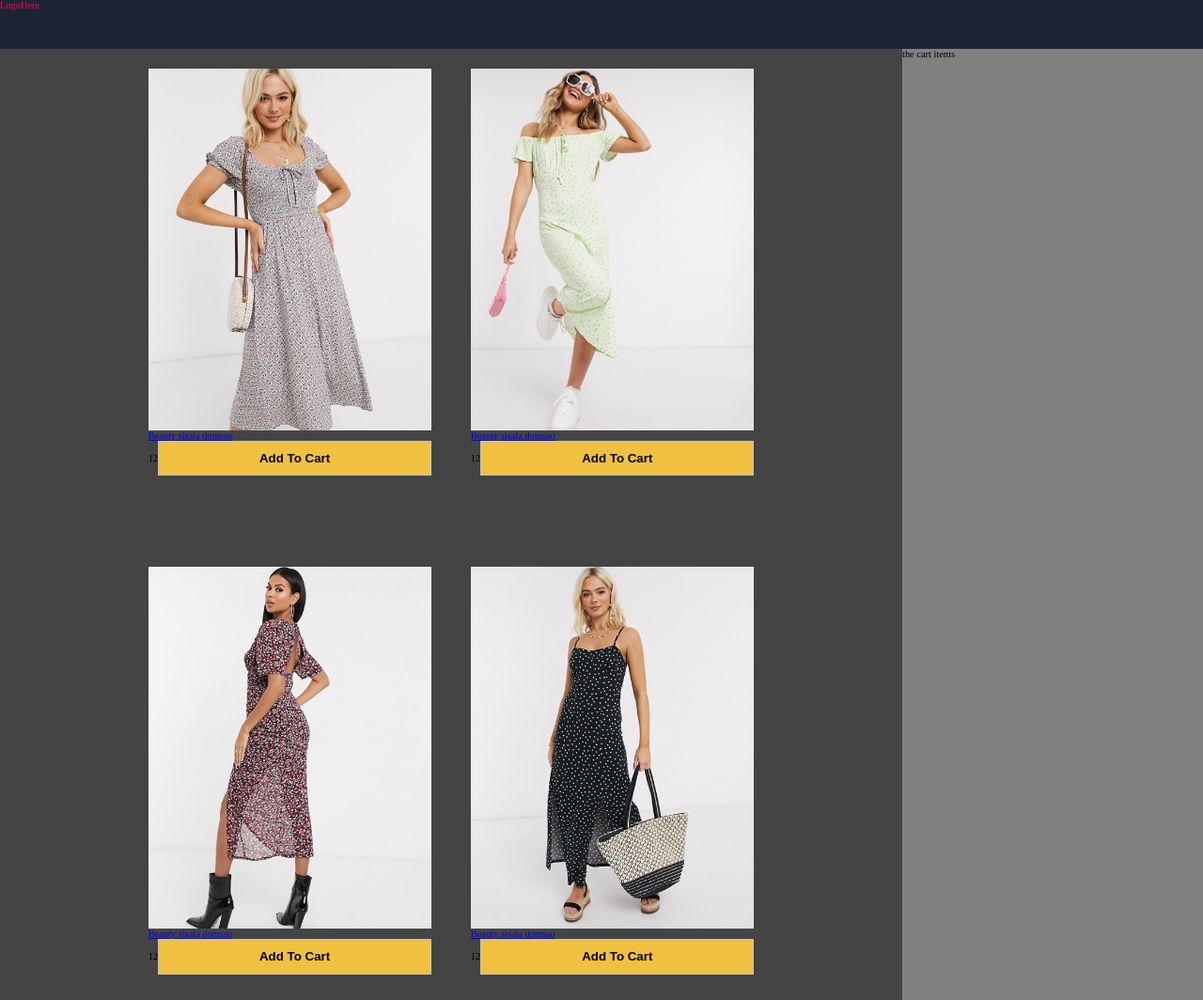
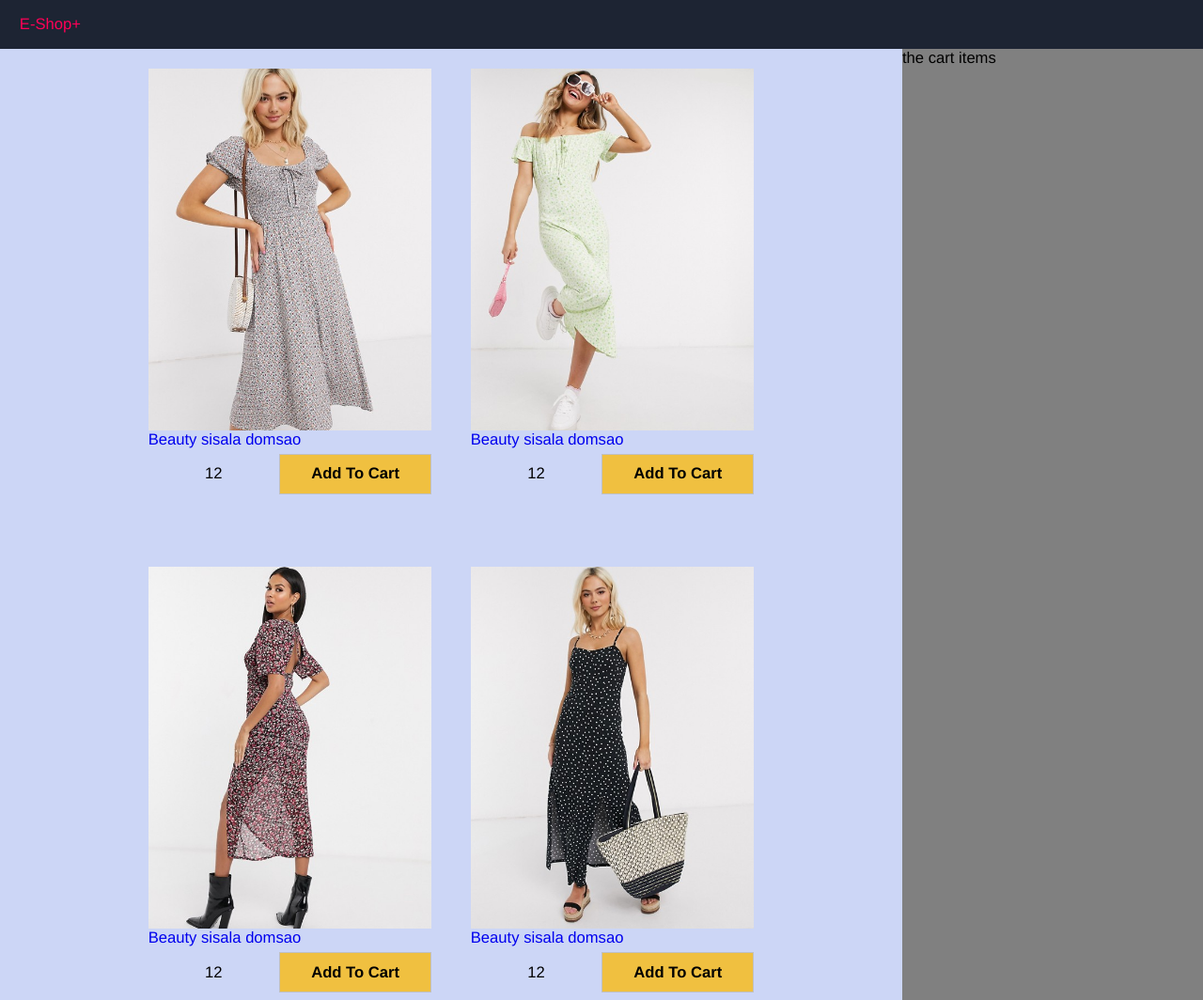
Before and after one commit to Saalu/E-Shop_basics, a plain HTML site: page index.html in a window 1280 px wide. Shown: the top 1064 px of the page at 94% size. Drawn offline with Linux system fonts and the light colour scheme.

Commit message:
add designs

```diff
--- a/css/style.css
+++ b/css/style.css
@@ -6,6 +6,15 @@ html {
 body {
 	height: 100vh;
 	margin: 0;
+}
+
+body,
+input,
+select,
+button,
+textarea {
+	font-size: 1.6rem;
+	font-family: Helvetica, Arial, sans-serif;
 }
 
 .grid-container {
@@ -19,6 +28,12 @@ body {
 header {
 	grid-area: header;
 	background: #1d2433;
+	display: flex;
+	align-items: center;
+}
+header .logo a {
+	padding: 2rem;
+	text-decoration: none;
 	color: #ff0057;
 }
 
@@ -46,7 +61,7 @@ footer {
 }
 
 .main {
-	background: #444;
+	background: #ccd6f6;
 	flex: 3 60rem;
 }
 
@@ -81,13 +96,17 @@ footer {
 	max-height: 37rem;
 }
 
+.product a {
+	text-decoration: none;
+}
+
 .product-price {
 	display: flex;
 	justify-content: space-between;
 	align-items: center;
 }
 
-.product-price div,
+.product-price p,
 .product-price button {
 	text-align: center;
 	flex: 1;
--- a/index.html
+++ b/index.html
@@ -10,7 +10,9 @@
 <body>
     <div class="grid-container">
 
-        <header>LogoHere</header>
+        <header>
+            <div class="logo"><a href="#">E-Shop+</a></div>
+        </header>
         <main>
             <div class="content">
                 <div class="main">
```
Also changed, not shown: css/colors.css (added, +20 -0 lines).
